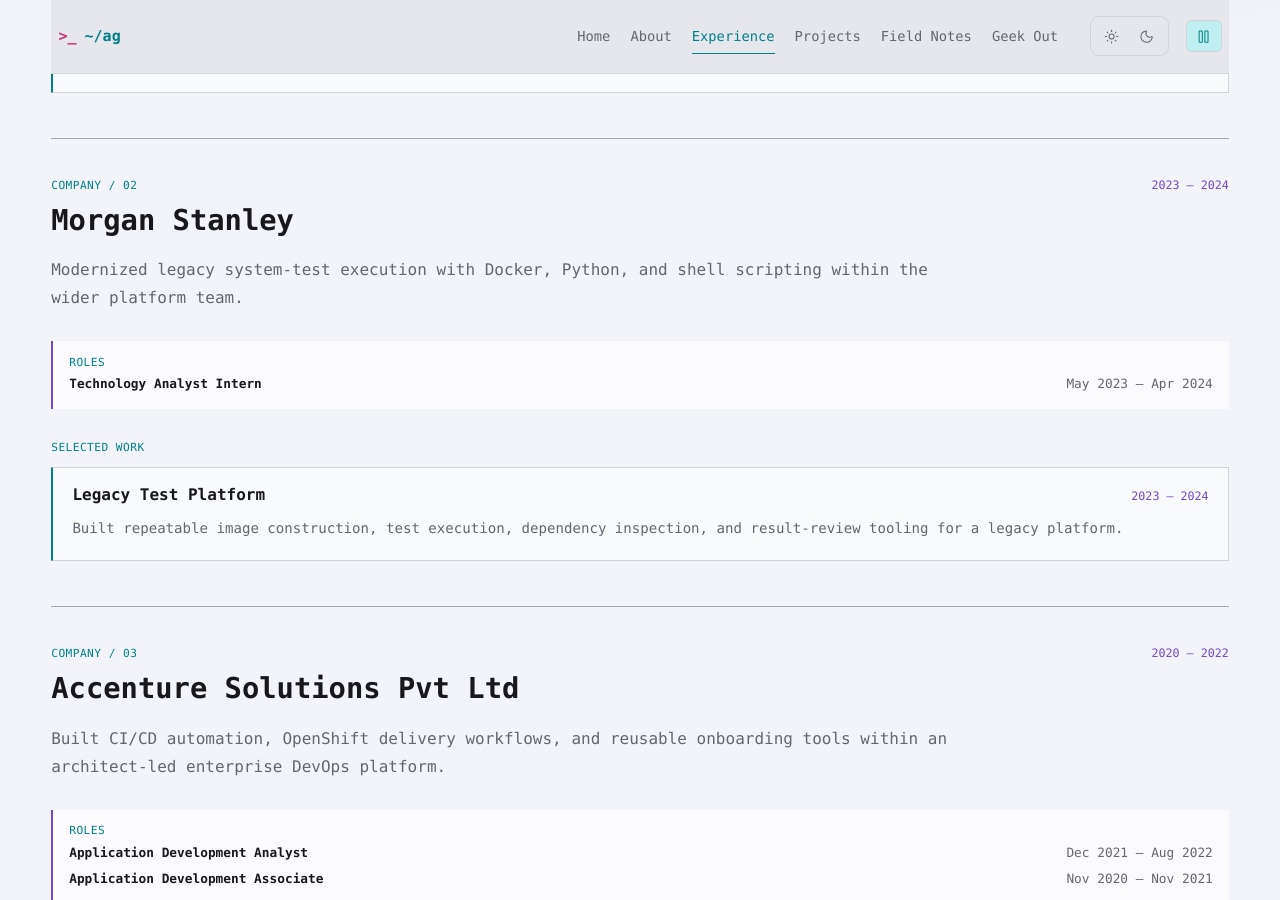
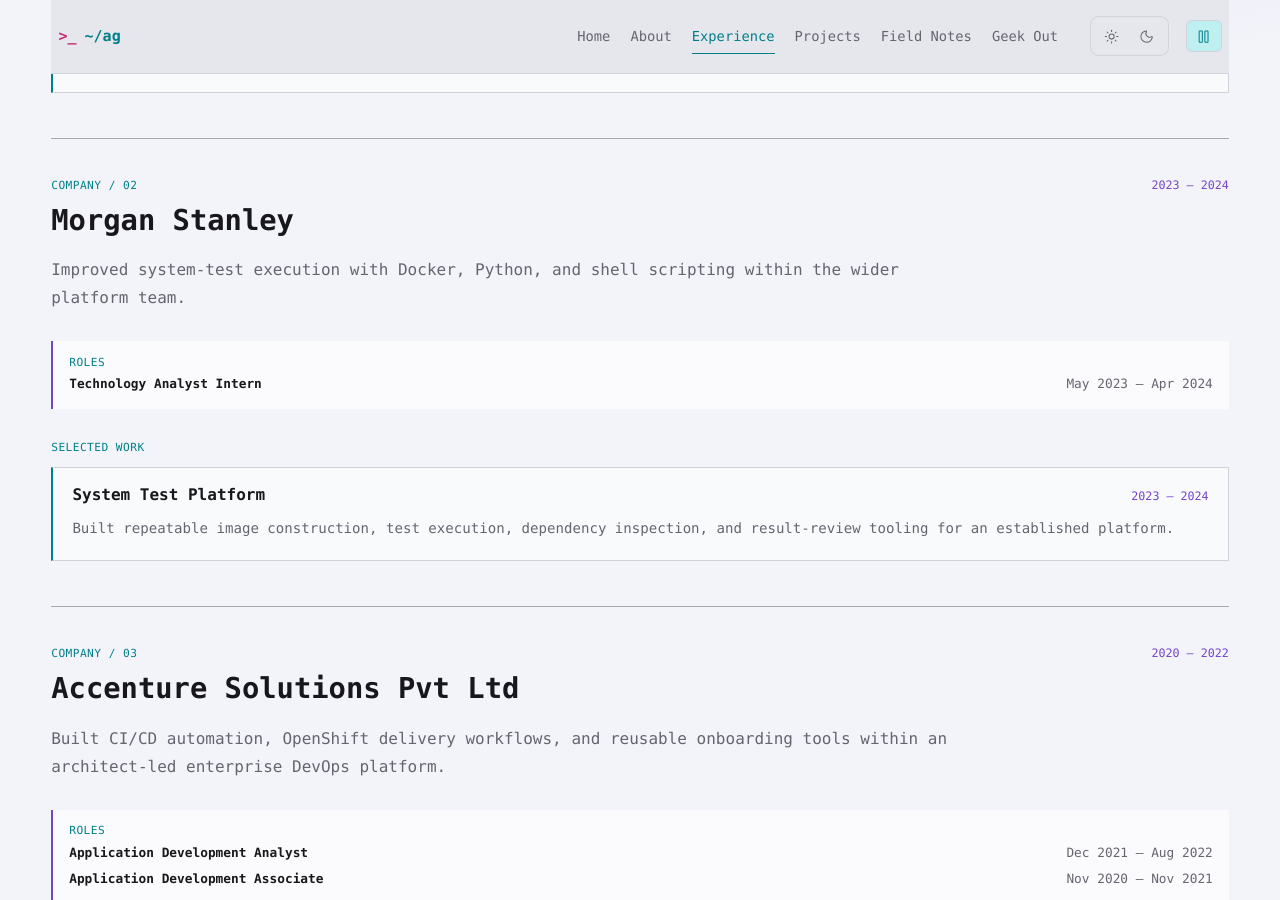
Before and after one commit to ANISHG-26/ANISHG-26.github.io, a Jekyll site: the page built from experience.html, in a window 1280 px wide and 900 px high, scrolled down 983 px. Built offline with Jekyll 4.4.1, drawn with Linux system fonts in a browser that asks for light colours; nearby versions of some CDN libraries.

Commit message:
chore: neutralize Morgan Stanley wording

```diff
--- a/_data/experience.yml
+++ b/_data/experience.yml
@@ -22,14 +22,14 @@
 
 - company: Morgan Stanley
   period: 2023 — 2024
-  summary: Modernized legacy system-test execution with Docker, Python, and shell scripting within the wider platform team.
+  summary: Improved system-test execution with Docker, Python, and shell scripting within the wider platform team.
   roles:
     - title: Technology Analyst Intern
       period: May 2023 — Apr 2024
   projects:
-    - name: Legacy Test Platform
+    - name: System Test Platform
       period: 2023 — 2024
-      summary: Built repeatable image construction, test execution, dependency inspection, and result-review tooling for a legacy platform.
+      summary: Built repeatable image construction, test execution, dependency inspection, and result-review tooling for an established platform.
 
 - company: Accenture Solutions Pvt Ltd
   period: 2020 — 2022
```
Also changed, not shown: 2 other files.
